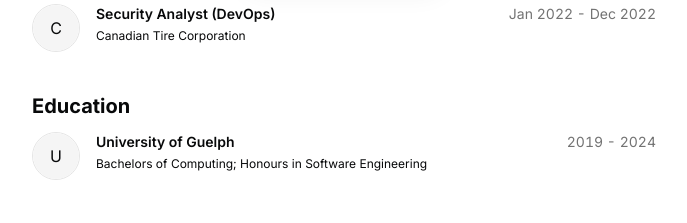
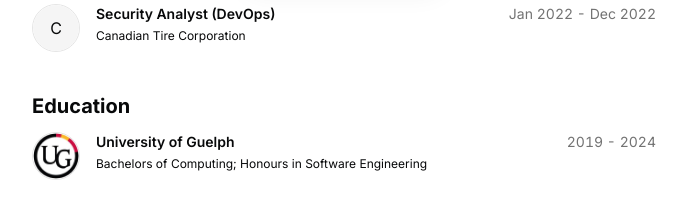
Before and after one commit to akhan2001/portfolio, a Next.js app: page / in a window 1280 px wide. Shown: the part 800-1023 px from the top of the page, without its empty margins (296-983 px from the left). Built offline with nearby package versions, Linux system fonts and the light colour scheme.

Commit message:
uoguelph logo

```diff
--- a/src/data/resume.tsx
+++ b/src/data/resume.tsx
@@ -72,7 +72,6 @@
         name: "Send Email",
         url: "mailto:m.abdullah.khan567@gmail.com",
         icon: Icons.email,
-
         navbar: true,
       },
     },
@@ -143,9 +142,9 @@
   education: [
     {
       school: "University of Guelph",
-      href: "",
+      href: "https://www.uoguelph.ca",
       degree: "Bachelors of Computing; Honours in Software Engineering",
-      logoUrl: "",
+      logoUrl: "/uoguelph.png",
       start: "2019",
       end: "2024",
     },
```
Also changed, not shown: public/uoguelph.png (added).
